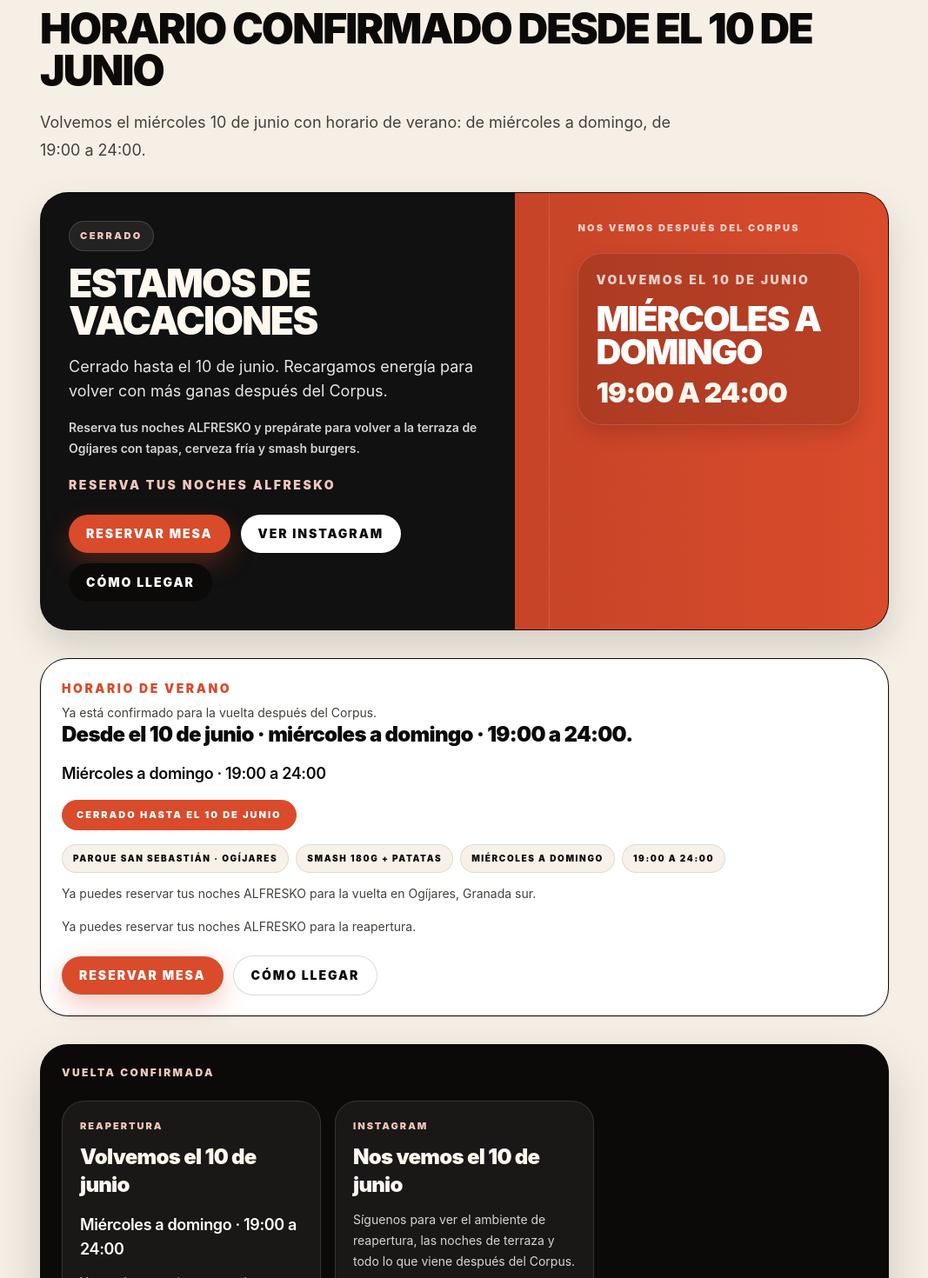
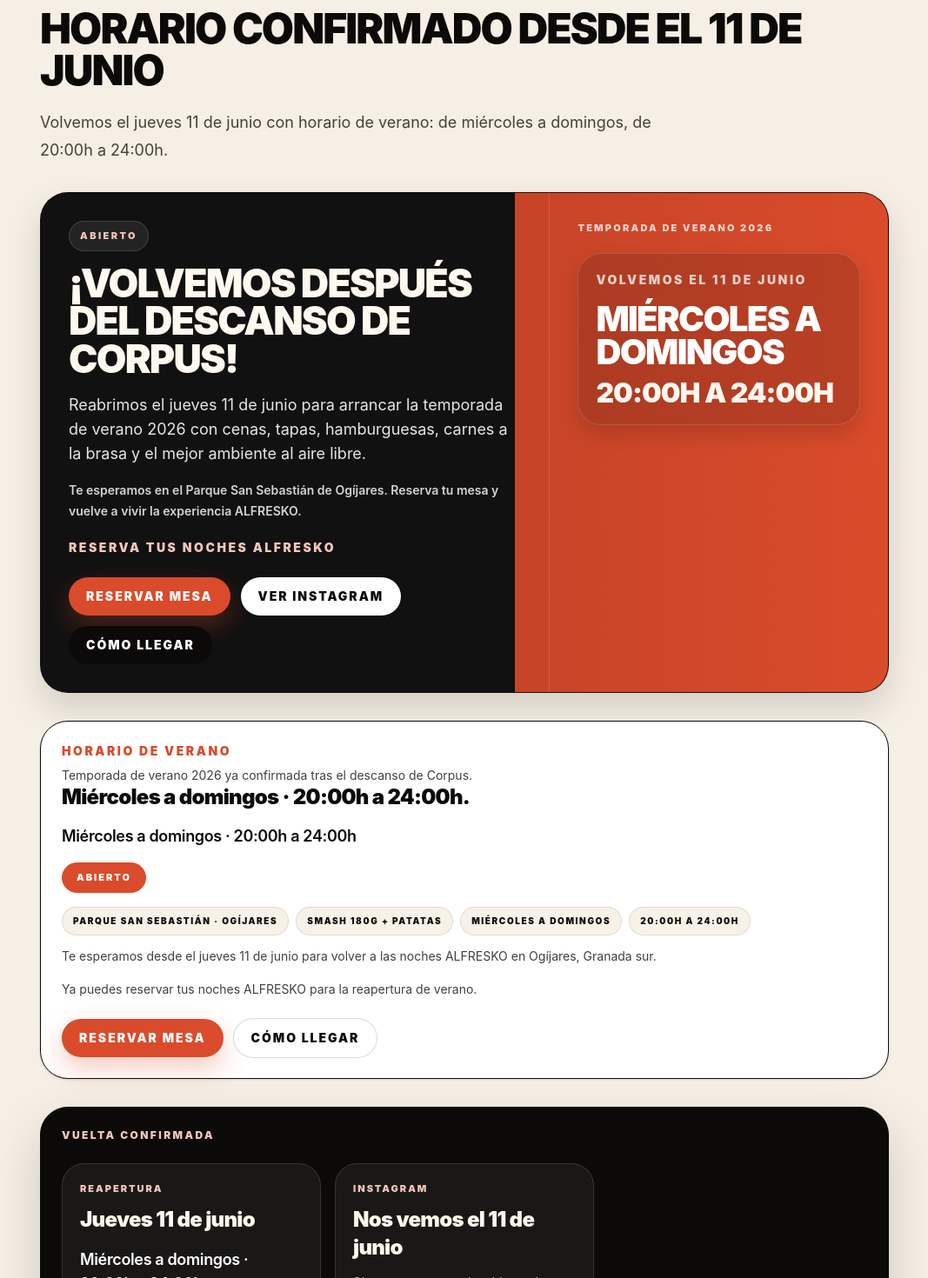
Before and after one commit to xavvvibo/kioskoalfresko, a Next.js app: page /horarios in a window 1280 px wide. Shown: the part 220-1690 px from the top of the page at 87% size, without its empty margins (106-1173 px from the left). Built offline with nearby package versions, Linux system fonts and the light colour scheme; no server answers.

Commit message:
feat: update reopening campaign and summer schedule after Corpus break

```diff
--- a/app/carta/page.tsx
+++ b/app/carta/page.tsx
@@ -34,10 +34,10 @@
         <section className="mt-8 space-y-5 md:mt-10">
           <div className="flex flex-wrap items-center gap-3">
             <div className="inline-flex rounded-full border border-[#d94b2b]/40 bg-[#d94b2b]/12 px-4 py-2 text-[11px] font-black uppercase tracking-[0.2em] text-[#fff8ef] shadow-[0_10px_24px_rgba(217,75,43,0.12)]">
-              Smash, tapas y cerveza fría
+              Temporada de verano 2026
             </div>
             <div className="inline-flex rounded-full border border-white/12 bg-white/6 px-4 py-2 text-[11px] font-black uppercase tracking-[0.18em] text-[#fff8ef]">
-              Si dudas: smash + patatas
+              Cenas, tapas y smash burgers
             </div>
           </div>
           <SmashPromoCTA
--- a/app/horarios/page.tsx
+++ b/app/horarios/page.tsx
@@ -5,7 +5,7 @@
 
 export const metadata = buildMetadata({
   title: "Horarios de Kiosko Alfresko | Ogíjares",
-  description: "Kiosko Alfresko vuelve el 10 de junio con horario de verano confirmado en Ogíjares: miércoles a domingo, de 19:00 a 24:00.",
+  description: "Kiosko Alfresko reabre el jueves 11 de junio con horario de verano confirmado en Ogíjares: miércoles a domingos, de 20:00h a 24:00h.",
   path: "/horarios",
 });
 
@@ -14,14 +14,14 @@
     <main className="bg-[#f5efe5]">
       <div className="mx-auto max-w-5xl px-4 py-20 sm:px-6 md:py-28">
         <p className="text-xs font-black uppercase tracking-[0.2em] text-[#d94b2b]">Horarios</p>
-        <h1 className="mt-3 text-4xl font-black uppercase tracking-[-0.04em] text-stone-950 md:text-5xl">Horario confirmado desde el 10 de junio</h1>
-        <p className="mt-5 max-w-3xl text-lg leading-8 text-stone-700">Volvemos el miércoles 10 de junio con horario de verano: de miércoles a domingo, de 19:00 a 24:00.</p>
+        <h1 className="mt-3 text-4xl font-black uppercase tracking-[-0.04em] text-stone-950 md:text-5xl">Horario confirmado desde el 11 de junio</h1>
+        <p className="mt-5 max-w-3xl text-lg leading-8 text-stone-700">Volvemos el jueves 11 de junio con horario de verano: de miércoles a domingos, de 20:00h a 24:00h.</p>
         <div className="mt-8">
           <CorpusClosureNotice />
         </div>
         <div className="mt-8 rounded-[2rem] border border-stone-950 bg-white p-6 shadow-sm">
           <p className="text-sm font-black uppercase tracking-[0.18em] text-[#d94b2b]">Horario de verano</p>
-          <p className="mt-2 text-sm text-stone-700">Ya está confirmado para la vuelta después del Corpus.</p>
+          <p className="mt-2 text-sm text-stone-700">Temporada de verano 2026 ya confirmada tras el descanso de Corpus.</p>
           <h2 className="text-2xl font-black leading-tight tracking-[-0.03em] text-stone-950">{siteConfig.schedule.currentSummary}</h2>
           <p className="mt-4 text-lg font-semibold tracking-[-0.02em] text-stone-950">{maySchedule.normalHours}</p>
           <p className="mt-4 inline-flex rounded-full border border-[#d94b2b] bg-[#d94b2b] px-4 py-2 text-[11px] font-black uppercase tracking-[0.18em] text-white">
@@ -35,7 +35,7 @@
             ))}
           </div>
           <p className="mt-3 text-sm leading-6 text-stone-700">{siteConfig.schedule.note}</p>
-          <p className="mt-4 text-sm text-stone-700">Ya puedes reservar tus noches ALFRESKO para la reapertura.</p>
+          <p className="mt-4 text-sm text-stone-700">Ya puedes reservar tus noches ALFRESKO para la reapertura de verano.</p>
           <div className="mt-6 flex flex-wrap gap-3">
             <ActionButton href={siteConfig.ctas.booking.href} newTab analyticsEvent="click_reserva_qamarero" analyticsPayload={{ location: "horarios_main" }}>Reservar mesa</ActionButton>
             <ActionButton href={siteConfig.location.mapsUrl} kind="secondary" newTab>Cómo llegar</ActionButton>
@@ -54,8 +54,8 @@
             ))}
             <article className="rounded-[1.6rem] border border-white/12 bg-white/6 p-5">
               <p className="text-[11px] font-black uppercase tracking-[0.18em] text-[#f2c6bb]">Instagram</p>
-              <h2 className="mt-3 text-2xl font-black tracking-[-0.03em] text-[#fff8ef]">Nos vemos el 10 de junio</h2>
-              <p className="mt-3 text-sm leading-6 text-stone-300">Síguenos para ver el ambiente de reapertura, las noches de terraza y todo lo que viene después del Corpus.</p>
+              <h2 className="mt-3 text-2xl font-black tracking-[-0.03em] text-[#fff8ef]">Nos vemos el 11 de junio</h2>
+              <p className="mt-3 text-sm leading-6 text-stone-300">Síguenos para ver el ambiente de reapertura y las noches de terraza que arrancan esta temporada.</p>
               <div className="mt-5">
                 <ActionButton href={siteConfig.contact.instagramUrl} kind="secondary" newTab>Ver Instagram ahora</ActionButton>
               </div>
--- a/app/page.tsx
+++ b/app/page.tsx
@@ -9,7 +9,7 @@
 
 export const metadata = buildMetadata({
   title: "Kiosko Alfresko | Terraza en Ogíjares con tapas y smash burgers",
-  description: "Kiosko Alfresko vuelve el 10 de junio con horario de verano en Ogíjares, Granada sur: miércoles a domingo, de 19:00 a 24:00, con terraza, tapas, cerveza fría y smash burgers.",
+  description: "Kiosko Alfresko reabre el jueves 11 de junio para la temporada de verano 2026 en Ogíjares, Granada sur: miércoles a domingos, de 20:00h a 24:00h, con terraza, tapas, burgers y carnes a la brasa.",
   path: "/",
 });
 
@@ -20,18 +20,18 @@
         <CorpusClosureNotice />
       </section>
       <Hero />
-      <Section title="Elige tu plan" description="Reservar, ver la carta o preparar la vuelta a las noches ALFRESKO.">
+      <Section title="Elige tu plan" description="Reservar, ver la carta o preparar tu noche ALFRESKO en la reapertura de verano.">
         <QuickDecision />
       </Section>
       <Section eyebrow="Lo que te espera" title="Qué puedes pedir">
         <div className="rounded-[2rem] border border-stone-950 bg-white p-8 shadow-[0_18px_40px_rgba(0,0,0,0.06)]">
           <div className="flex flex-wrap gap-3">
             {[
-              "Volvemos el 10 de junio",
+              "Jueves 11 de junio",
               "Noches de terraza",
               "Smash burgers 180G",
-              "Tapas y cerveza fría",
-              "Cerveza fría",
+              "Tapas y brasas",
+              "20:00h a 24:00h",
               "Ogíjares · Granada sur",
             ].map((item) => (
               <span
--- a/app/reservas-contacto/page.tsx
+++ b/app/reservas-contacto/page.tsx
@@ -7,7 +7,7 @@
 export const metadata = buildMetadata({
   title: "Reservas y contacto | Kiosko Alfresko (Ogíjares, Granada)",
   description:
-    "Reserva tus noches ALFRESKO para la vuelta del 10 de junio en Ogíjares, Granada sur. Terraza, tapas, cerveza fría y smash burgers.",
+    "Reserva tus noches ALFRESKO para la reapertura del 11 de junio en Ogíjares, Granada sur. Terraza, tapas, smash burgers y carnes a la brasa.",
   path: "/reservas-contacto",
 });
 
@@ -21,7 +21,7 @@
           Reservas y contacto en Kiosko Alfresko
         </h1>
         <p className="mt-5 max-w-3xl text-lg leading-8 text-stone-600">
-          Ya puedes reservar tus noches ALFRESKO para la vuelta: terraza, tapas, cerveza fría y smash burgers en Ogíjares.
+          Ya puedes reservar tus noches ALFRESKO para la reapertura: terraza, tapas, smash burgers y carnes a la brasa en Ogíjares.
         </p>
         <div className="mt-8">
           <CorpusClosureNotice />
@@ -42,8 +42,8 @@
             </div>
             <div className="mt-5 flex flex-wrap gap-2">
               <span className="rounded-full border border-stone-950/10 bg-[#f8f1e7] px-3 py-2 text-[10px] font-black uppercase tracking-[0.16em] text-stone-950">Parque San Sebastián · Ogíjares</span>
-              <span className="rounded-full border border-stone-950/10 bg-[#f8f1e7] px-3 py-2 text-[10px] font-black uppercase tracking-[0.16em] text-stone-950">Volvemos el 10 de junio</span>
-              <span className="rounded-full border border-stone-950/10 bg-[#f8f1e7] px-3 py-2 text-[10px] font-black uppercase tracking-[0.16em] text-stone-950">19:00 a 24:00</span>
+              <span className="rounded-full border border-stone-950/10 bg-[#f8f1e7] px-3 py-2 text-[10px] font-black uppercase tracking-[0.16em] text-stone-950">Jueves 11 de junio</span>
+              <span className="rounded-full border border-stone-950/10 bg-[#f8f1e7] px-3 py-2 text-[10px] font-black uppercase tracking-[0.16em] text-stone-950">20:00h a 24:00h</span>
             </div>
             <div className="mt-6 flex flex-wrap gap-3">
               <ActionButton href={getQamareroReservationUrl("contact_page")} newTab analyticsEvent="click_reserva_qamarero" analyticsPayload={{ location: "reservas_contacto" }}>Reservar mesa</ActionButton>
@@ -56,7 +56,7 @@
           <article className="rounded-3xl border border-stone-200 bg-white p-6 shadow-sm">
             <h2 className="text-2xl font-semibold text-stone-950">Ven directo al parque</h2>
             <p className="mt-4 text-sm leading-6 text-stone-600">
-              Estamos en {siteConfig.location.area}, {siteConfig.location.city}, {siteConfig.location.province}. Una ubicación fácil para quedar si vienes desde Ogíjares o desde la zona sur de Granada cuando volvamos después del Corpus.
+              Estamos en {siteConfig.location.area}, {siteConfig.location.city}, {siteConfig.location.province}. Una ubicación fácil para quedar si vienes desde Ogíjares o desde la zona sur de Granada para las noches de verano ALFRESKO.
             </p>
             <div className="mt-6 flex flex-wrap gap-3">
               <ActionButton href={siteConfig.location.mapsUrl} newTab analyticsEvent="click_como_llegar" analyticsPayload={{ location: "reservas_contacto_location" }}>📍 Llegar ahora</ActionButton>
@@ -69,7 +69,7 @@
           <article className="mt-4 rounded-3xl border border-stone-200 bg-white p-6 shadow-sm">
             <h2 className="text-2xl font-semibold text-stone-950">Carta digital y reservas online</h2>
             <p className="mt-4 max-w-3xl text-sm leading-6 text-stone-600">
-              Si prefieres hacerlo desde el móvil, abre la carta, echa un vistazo a las smash burgers y deja lista tu mesa para la vuelta.
+              Si prefieres hacerlo desde el móvil, abre la carta, echa un vistazo a las smash burgers y deja lista tu mesa para la reapertura.
             </p>
             <div className="mt-6">
               <ActionButton href={reservation.url} newTab analyticsEvent="click_reserva_qamarero" analyticsPayload={{ location: "reservas_contacto_online" }}>Abrir reservas online</ActionButton>
--- a/components/home/Hero.tsx
+++ b/components/home/Hero.tsx
@@ -3,8 +3,8 @@
 
 export function Hero() {
   const statusBadge = summerReopening.badge;
-  const statusHeadline = "Nos vemos después del Corpus";
-  const statusSupport = "Volvemos el 10 de junio con horario confirmado de verano.";
+  const statusHeadline = "¡Volvemos después del descanso de Corpus!";
+  const statusSupport = "Te esperamos desde el jueves 11 de junio con horario confirmado de verano.";
 
   return (
     <section className="relative overflow-hidden border-b border-stone-950 bg-[radial-gradient(circle_at_85%_14%,rgba(217,75,43,0.28),transparent_19%),radial-gradient(circle_at_20%_10%,rgba(17,17,17,0.06),transparent_28%),linear-gradient(180deg,#f5efe5_0%,#eadfce_100%)]">
@@ -24,7 +24,7 @@
           </p>
           <h1 className="mt-7 max-w-2xl text-[2.45rem] font-black uppercase leading-[0.92] tracking-[-0.05em] text-stone-950 sm:text-[3.15rem] md:text-[4.55rem]">{siteConfig.positioning.headline}</h1>
           <p className="mt-6 max-w-xl text-base font-medium leading-7 text-stone-800 md:text-lg md:leading-8">{siteConfig.positioning.subheadline}</p>
-          <p className="mt-4 text-base font-medium italic text-stone-700">Aquí se viene a alargar la sobremesa.</p>
+          <p className="mt-4 text-base font-medium italic text-stone-700">Reserva tu mesa y vuelve a vivir la experiencia Alfresko.</p>
           <p className="mt-5 text-sm font-medium text-stone-700">{statusSupport}</p>
           <div className="mt-6 flex max-w-xl flex-wrap gap-2.5">
             {siteConfig.positioning.support.map((item) => (
@@ -49,9 +49,9 @@
             <ActionButton href={siteConfig.contact.instagramUrl} kind="ghost" newTab analyticsEvent="click_instagram" analyticsPayload={{ location: "hero_primary" }}>Instagram</ActionButton>
           </div>
           <div className="mt-8 space-y-2.5 text-sm text-stone-700">
-            <p>Volvemos con noches de terraza, tapas y cerveza fría.</p>
-            <p>Las smash burgers seguirán esperando en Ogíjares.</p>
-            <p>Si vienes desde Granada sur, llegar es rápido.</p>
+            <p>Reabrimos para una nueva temporada de verano con ambiente nocturno al aire libre.</p>
+            <p>Tapas, smash burgers y carnes a la brasa vuelven a la terraza de Ogíjares.</p>
+            <p>Si vienes desde Granada sur, llegar al Parque San Sebastián sigue siendo rápido.</p>
           </div>
         </div>
         <div className="relative grid gap-5 self-end md:pl-6">
@@ -70,11 +70,11 @@
           </div>
           <div className="grid gap-4 sm:grid-cols-2">
             <div className="rounded-[1.8rem] border border-stone-950/90 bg-white p-5 shadow-[0_12px_28px_rgba(0,0,0,0.06)]">
-              <div className="text-[11px] font-black uppercase tracking-[0.2em] text-[#d94b2b]">Horario confirmado</div>
+              <div className="text-[11px] font-black uppercase tracking-[0.2em] text-[#d94b2b]">Horario actual</div>
               <div className="mt-3 text-base font-semibold leading-7 text-stone-900 md:text-[1.05rem]">{maySchedule.normalSummary}</div>
             </div>
             <div className="rounded-[1.8rem] border border-stone-950/10 bg-[#cf5336] p-5 text-white shadow-[0_14px_26px_rgba(217,75,43,0.18)]">
-              <div className="text-[11px] font-black uppercase tracking-[0.2em] text-white/80">Vuelta ALFRESKO</div>
+              <div className="text-[11px] font-black uppercase tracking-[0.2em] text-white/80">Reapertura ALFRESKO</div>
               <div className="mt-3 text-lg font-black leading-tight md:text-[1.25rem]">{maySalesFocus.title}</div>
               <p className="mt-3 text-sm leading-6 text-white/88">{maySalesFocus.extra}</p>
               <div className="mt-4 flex flex-wrap gap-2">
@@ -91,7 +91,7 @@
       <div className="px-4 pb-10 sm:px-6 md:pb-14">
         <div className="mx-auto max-w-6xl">
           <p className="text-center text-sm font-medium tracking-[0.08em] text-stone-700">
-            Terraza, tapas y un plan fácil para cualquier momento del día.
+            Terraza, tapas y un plan de noche fácil para volver a Ogíjares este verano.
           </p>
         </div>
       </div>
--- a/components/marketing/CorpusClosureNotice.tsx
+++ b/components/marketing/CorpusClosureNotice.tsx
@@ -37,7 +37,7 @@
 
         <div className="border-t border-white/12 p-6 lg:border-l lg:border-t-0 md:p-8">
           <p className="text-[11px] font-black uppercase tracking-[0.2em] text-white/75">
-            Nos vemos después del Corpus
+            Temporada de verano 2026
           </p>
           <div className="mt-5 rounded-[1.7rem] border border-white/14 bg-black/14 p-5 shadow-[0_10px_22px_rgba(0,0,0,0.14)]">
             <p className="text-sm font-black uppercase tracking-[0.18em] text-white/75">
--- a/content/site.ts
+++ b/content/site.ts
@@ -8,7 +8,7 @@
   domain: "kioskoalfresko.es",
   locale: "es_ES",
   description:
-    "Terraza en Ogíjares, Granada sur, con tapas, cerveza fría y smash burgers. Volvemos el 10 de junio con horario de verano de miércoles a domingo, de 19:00 a 24:00.",
+    "Terraza en Ogíjares, Granada sur, con tapas, smash burgers, carnes a la brasa y ambiente nocturno. Reabrimos el jueves 11 de junio para la temporada de verano 2026 con horario de miércoles a domingos, de 20:00h a 24:00h.",
   location: {
     area: "Parque San Sebastián",
     city: "Ogíjares",
@@ -37,90 +37,91 @@
     booking: { label: "Reservar mesa", href: getQamareroReservationUrl("hero") },
   },
   positioning: {
-    headline: "Terraza, tapas y smash burgers en Ogíjares",
-    subheadline: "Volvemos después del Corpus con noches de terraza, tapas, cerveza fría y smash burgers.",
-    support: ["Volvemos el 10 de junio", "Miércoles a domingo · 19:00 a 24:00", "Reserva fácil"],
+    headline: "Volvemos a Alfresko",
+    subheadline:
+      "Después del descanso de Corpus, reabrimos nuestras puertas para una nueva temporada de verano llena de cenas, tapas, hamburguesas, carnes a la brasa y el mejor ambiente al aire libre.",
+    support: ["Jueves 11 de junio", "Miércoles a domingos · 20:00h a 24:00h", "Temporada de verano 2026"],
   },
   schedule: {
-    currentLabel: "Horario confirmado",
-    currentSummary: "Desde el 10 de junio · miércoles a domingo · 19:00 a 24:00.",
-    note: "Ya puedes reservar tus noches ALFRESKO para la vuelta en Ogíjares, Granada sur.",
+    currentLabel: "Abierto",
+    currentSummary: "Miércoles a domingos · 20:00h a 24:00h.",
+    note: "Te esperamos desde el jueves 11 de junio para volver a las noches ALFRESKO en Ogíjares, Granada sur.",
   },
 };
 
 export const seasonalSchedule: SeasonalScheduleItem[] = [
-  { month: "Junio", status: "confirmed", summary: "Miércoles a domingo · 19:00 a 24:00", note: "Volvemos el 10 de junio con horario de verano confirmado.", highlight: true },
-  { month: "Julio", status: "confirmed", summary: "Miércoles a domingo · 19:00 a 24:00", note: "Noches de terraza, tapas, cerveza fría y smash burgers en Ogíjares." },
-  { month: "Agosto", status: "confirmed", summary: "Miércoles a domingo · 19:00 a 24:00", note: "Reserva tus noches ALFRESKO si vienes en grupo o quieres venir con mesa cerrada." },
+  { month: "Junio", status: "confirmed", summary: "Miércoles a domingos · 20:00h a 24:00h", note: "Reapertura oficial el jueves 11 de junio para arrancar la temporada de verano 2026.", highlight: true },
+  { month: "Julio", status: "confirmed", summary: "Miércoles a domingos · 20:00h a 24:00h", note: "Noches de terraza, tapas, burgers y carnes a la brasa en Ogíjares." },
+  { month: "Agosto", status: "confirmed", summary: "Miércoles a domingos · 20:00h a 24:00h", note: "Reserva tus noches ALFRESKO si vienes en grupo o quieres asegurar mesa." },
   { month: "Septiembre", status: "special", summary: "Horario especial si aplica", note: "Si hubiera alguna actualización en septiembre, la anunciaremos también en Instagram." },
 ];
 
 export const maySchedule = {
-  normalLabel: "Verano ALFRESKO",
-  normalHours: "Miércoles a domingo · 19:00 a 24:00",
-  normalSummary: "Volvemos el 10 de junio con horario de verano: miércoles a domingo, de 19:00 a 24:00.",
-  weekendNotice: "Cerrado hasta el 10 de junio",
-  weekendLead: "Noches de terraza, tapas, cerveza fría y smash burgers para volver con ganas después del Corpus.",
+  normalLabel: "Temporada de verano 2026",
+  normalHours: "Miércoles a domingos · 20:00h a 24:00h",
+  normalSummary: "Reabrimos el jueves 11 de junio con horario de verano confirmado: miércoles a domingos, de 20:00h a 24:00h.",
+  weekendNotice: "Abierto",
+  weekendLead: "Cenas, tapas, smash burgers, carnes a la brasa y el mejor ambiente nocturno al aire libre en Ogíjares.",
 };
 
 export const maySpecialEvents: ScheduleEvent[] = [
   {
     date: "Reapertura",
-    title: "Volvemos el 10 de junio",
-    hours: "Miércoles a domingo · 19:00 a 24:00",
-    note: "Ya puedes organizar tus noches ALFRESKO en Ogíjares con horario de verano confirmado.",
+    title: "Jueves 11 de junio",
+    hours: "Miércoles a domingos · 20:00h a 24:00h",
+    note: "La temporada de verano 2026 arranca con horario confirmado y reservas abiertas.",
     highlight: true,
   },
 ];
 
 export const maySalesFocus = {
   title: "🌙 Noches ALFRESKO",
-  body: "Desde el 10 de junio vuelven las noches de terraza, tapas, cerveza fría y smash burgers en Ogíjares, Granada sur.",
-  extra: "Reserva mesa para la vuelta o síguenos en Instagram para ver el ambiente de reapertura.",
+  body: "Vuelve la temporada de verano con cenas al aire libre, tapas, cerveza fría, smash burgers y carnes a la brasa en Ogíjares, Granada sur.",
+  extra: "Reserva tu mesa para la reapertura y prepárate para volver al ambiente nocturno de ALFRESKO.",
   microcopy: [
     "Parque San Sebastián · Ogíjares",
     "Smash 180G + patatas",
-    "Miércoles a domingo",
-    "19:00 a 24:00",
+    "Miércoles a domingos",
+    "20:00h a 24:00h",
   ],
 };
 
 export const springHighlights = [
   {
-    date: "Hoy",
-    title: "🔥 Hoy hay ambiente en ALFRESKO",
-    detail: "Café + tostadas desde las 10:00, cervezas frías, tapas y terraza en el parque.",
+    date: "Reapertura",
+    title: "🔥 Vuelve el ambiente de noche en ALFRESKO",
+    detail: "Cenas al aire libre, tapas, cerveza fría y terraza en el parque para arrancar el verano.",
   },
   {
-    date: "Desayunos",
-    title: "☕ Desayunos ALFRESKO",
-    detail: "Café + tostadas + terraza al sol. Jueves a domingo desde las 10:00.",
+    date: "Verano 2026",
+    title: "🌙 Temporada de noches ALFRESKO",
+    detail: "Miércoles a domingos de 20:00h a 24:00h con ambiente nocturno, burgers y carnes a la brasa.",
   },
   {
     date: "Instagram",
     title: "📲 Novedades en tiempo real",
-    detail: "Si cambia algo, lo confirmamos primero en Instagram.",
+    detail: "Síguenos para ver el ambiente de reapertura y las noches de verano en Ogíjares.",
   },
 ];
 
 export const upcomingEvents = {
   eyebrow: "Reserva tu mesa",
   title: "Planes para volver a las noches de terraza",
-  intro: "Desde el 10 de junio vuelven las noches de tapas, cerveza fría y smash burgers en el Parque San Sebastián de Ogíjares, al sur de Granada.",
+  intro: "Desde el jueves 11 de junio vuelve la temporada de verano con tapas, smash burgers, carnes a la brasa y terraza en el Parque San Sebastián de Ogíjares.",
   reservationTitle: "¿Vienes con mesa reservada?",
   reservationBody:
-    "Si ya sabes que venís, reservar mesa ayuda a llegar con el plan más cómodo y sin esperas innecesarias.",
+    "Si ya sabes que venís, reservar mesa ayuda a llegar con el plan más cómodo y empezar la noche sin esperas innecesarias.",
   reservationMicrocopy:
-    "Instagram te sirve para confirmar ambiente y novedades; la reserva te ayuda a venir con todo más claro.",
+    "Instagram te enseña el ambiente; la reserva te deja lista la parte importante.",
   primaryCta: { label: "Reservar mesa", href: getQamareroReservationUrl("events") },
   secondaryCta: { label: "Ver Instagram", href: "https://instagram.com/alfresko.granada" },
   items: [
     {
       title: "Noche de terraza",
-      date: "Desde las 19:00",
-      status: "Ideal para la vuelta",
+      date: "Desde las 20:00h",
+      status: "Ideal para la reapertura",
       description:
-        "La vuelta viene con terraza al aire libre, tapas y ambiente de verano en Ogíjares.",
+        "La reapertura llega con terraza al aire libre, tapas y ambiente de verano en Ogíjares.",
       cta: { label: "Reservar mesa", href: getQamareroReservationUrl("event_card") },
     },
     {
@@ -133,7 +134,7 @@
     },
     {
       title: "Smash burger plan",
-      date: "De miércoles a domingo",
+      date: "De miércoles a domingos",
       status: "De las más pedidas",
       description:
         "Nuestras smash burgers 180G con patatas incluidas son el plan rápido para comer bien y seguir.",
@@ -164,19 +165,19 @@
 };
 
 export const corpusClosureNotice = {
-  eyebrow: "Cerrado",
-  title: "Estamos de vacaciones",
+  eyebrow: "Abierto",
+  title: "¡Volvemos después del descanso de Corpus!",
   body:
-    "Cerrado hasta el 10 de junio. Recargamos energía para volver con más ganas después del Corpus.",
+    "Reabrimos el jueves 11 de junio para arrancar la temporada de verano 2026 con cenas, tapas, hamburguesas, carnes a la brasa y el mejor ambiente al aire libre.",
   support:
-    "Reserva tus noches ALFRESKO y prepárate para volver a la terraza de Ogíjares con tapas, cerveza fría y smash burgers.",
+    "Te esperamos en el Parque San Sebastián de Ogíjares. Reserva tu mesa y vuelve a vivir la experiencia ALFRESKO.",
 };
 
 export const summerReopening = {
-  badge: "Cerrado hasta el 10 de junio",
-  returnTitle: "Volvemos el 10 de junio",
-  days: "Miércoles a domingo",
-  hours: "19:00 a 24:00",
+  badge: "Abierto",
+  returnTitle: "Volvemos el 11 de junio",
+  days: "Miércoles a domingos",
+  hours: "20:00h a 24:00h",
   claim: "Reserva tus noches ALFRESKO",
 };
 
```
